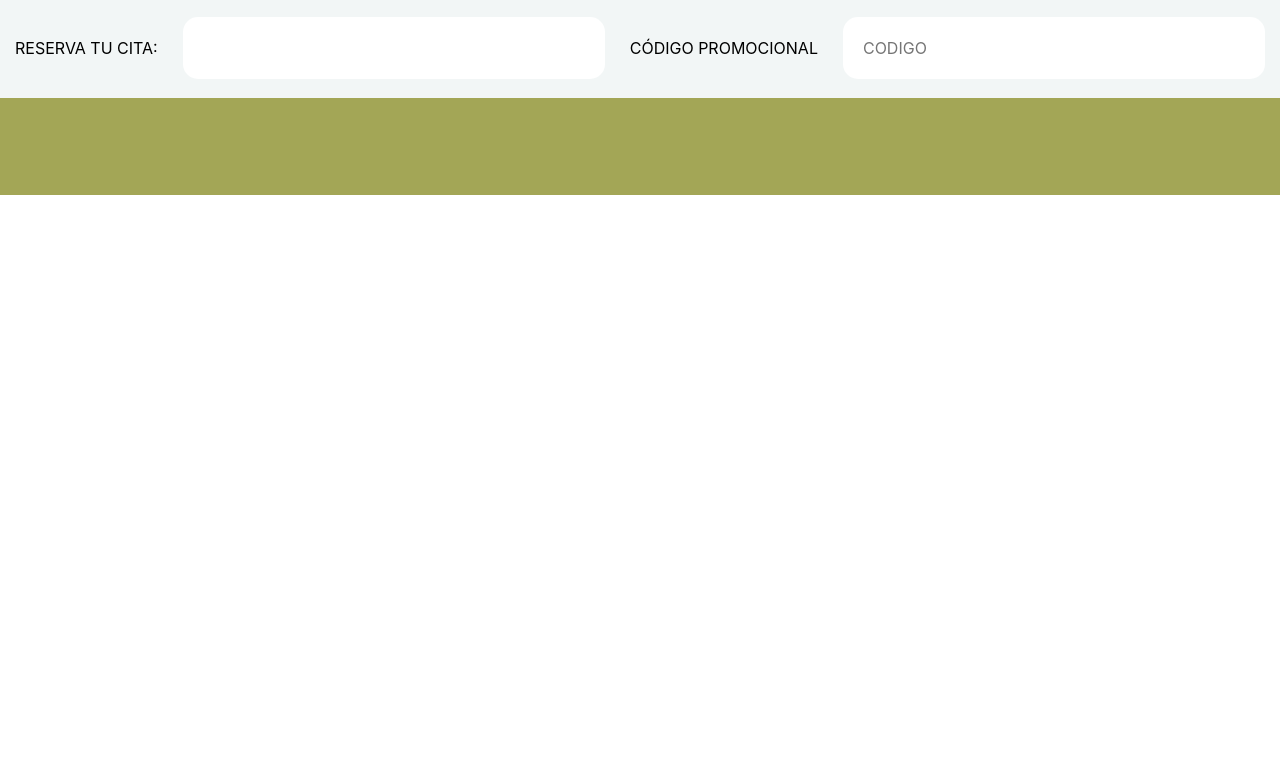
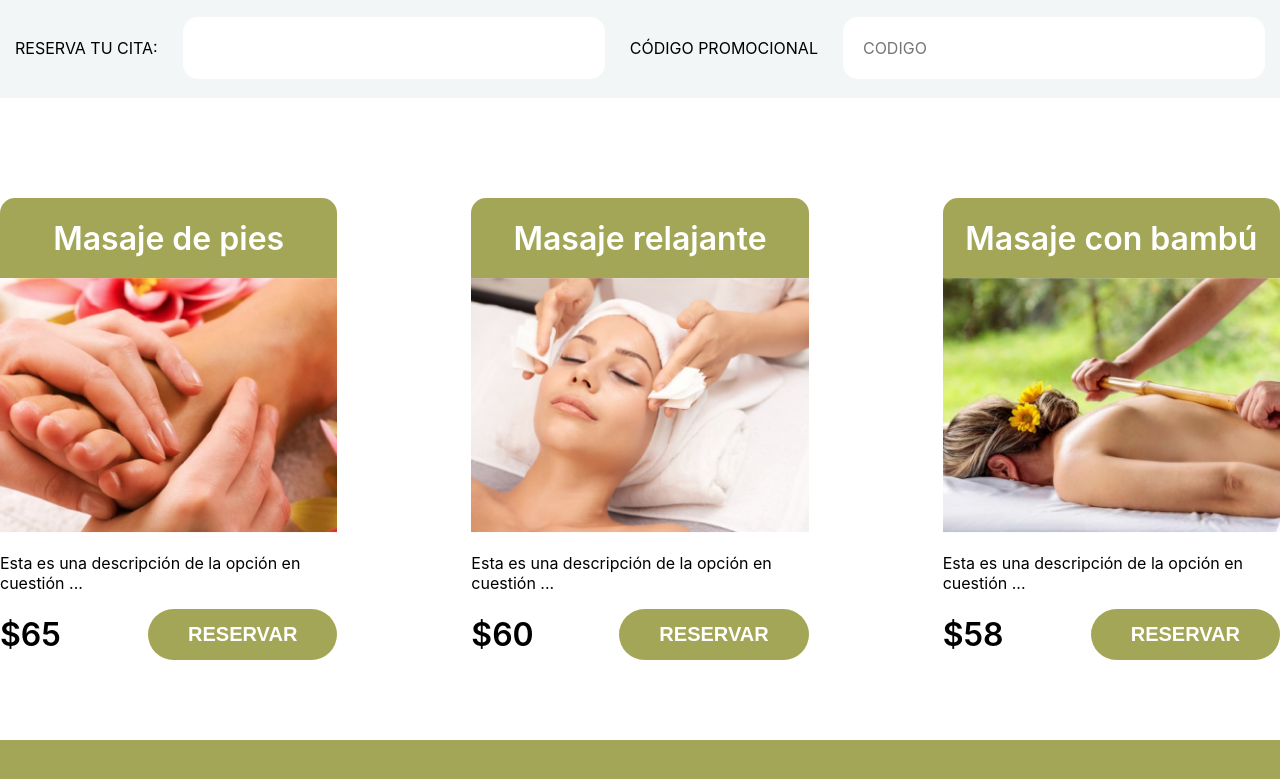
Before and after one commit to Young-Pharaoh/Lab_CSS, a plain HTML site: page index.html in a window 1280 px wide. Shown: the part 1032-1811 px from the top of the page. Before the commit the page ends 1227 px from the top, so only its background shows below. Drawn offline with Linux system fonts and the light colour scheme; a web font is replaced by a local one.

Commit message:
Adding the html and the styles of the services section

```diff
--- a/index.html
+++ b/index.html
@@ -82,17 +82,51 @@
 
 
         <!-- Sections Tipos de servicio -->
-        <section height="400px">
+        <section class="contenedor-servicios">
 
-            <div></div>
-            <div></div>
-            <div></div>
+            <!-- Masaje de pies -->
+            <article class="carta-servicio">
+                <h3 class="Titulo2 header-servicio">Masaje de pies</h3>
+                <img src="images/pies.png" alt="">
+                <div>
+                    <p class="Normal">Esta es una descripción de la opción en cuestión ...</p>
+                    <div class="footer-servicio">
+                        <span class="Titulo2">$65</span>
+                        <button class="btn">RESERVAR</button>
+                    </div>
+                </div>
+            </article>
+
+            <!-- Masaje relajante -->
+            <article class="carta-servicio">
+                <h3 class="Titulo2 header-servicio">Masaje relajante</h3>
+                <img src="images/relajante.png" alt="">
+                <div>
+                    <p class="Normal">Esta es una descripción de la opción en cuestión ...</p>
+                    <div class="footer-servicio">
+                        <span class="Titulo2">$60</span>
+                        <button class="btn">RESERVAR</button>
+                    </div>
+                </div>
+            </article>
+
+            <!-- Masaje con bambú -->
+            <article class="carta-servicio">
+                <h3 class="Titulo2 header-servicio">Masaje con bambú</h3>
+                <img src="images/bambu.png" alt="">
+                <div>
+                    <p class="Normal">Esta es una descripción de la opción en cuestión ...</p>
+                    <div class="footer-servicio">
+                        <span class="Titulo2">$58</span>
+                        <button class="btn">RESERVAR</button>
+                    </div>
+                </div>
+            </article>
 
         </section>
 
         <!-- Sections de planes -->
         <section>
-
             <div></div>
             <div></div>
             <div></div>
--- a/styles.css
+++ b/styles.css
@@ -31,8 +31,60 @@ input[type="text"]{
     cursor: pointer;
 }
 
+.contenedor-servicios{
+    display: flex;
+    justify-content: center;
+    align-items: center;
+    padding-top: 100px;
+    padding-bottom: 80px;
+    gap: 134px;
+}
+
+.carta-servicio{
+    border-radius: 15px 15px 0 0;
+    overflow: hidden;
+}
+
+.carta-servicio img{
+    object-fit: contain;
+    width: 100%;
+    height: 100%;
+}
+
+.header-servicio{
+display: flex;
+    justify-content: center;
+    align-items: center;
+    background-color: #A3A656;
+    color: white;
+    text-align: center;
+    margin: 0;
+    padding: 0;
+    height: 80px;
+}
 
 
+.footer-servicio{
+    display: flex;
+    justify-content: space-between;
+    align-items: center;
+}
+
+.btn{
+    background-color: #A3A656;
+    color: white;
+    border: none;
+    padding: 14px 40px;
+    font-size: 20px;
+    font-weight: 600;
+    border-radius: 35px;
+    transition: background-color 0.3s ease;
+}
+
+.btn:hover{
+    background-color: #384001;
+    cursor: pointer;
+}
 
 
 
```
